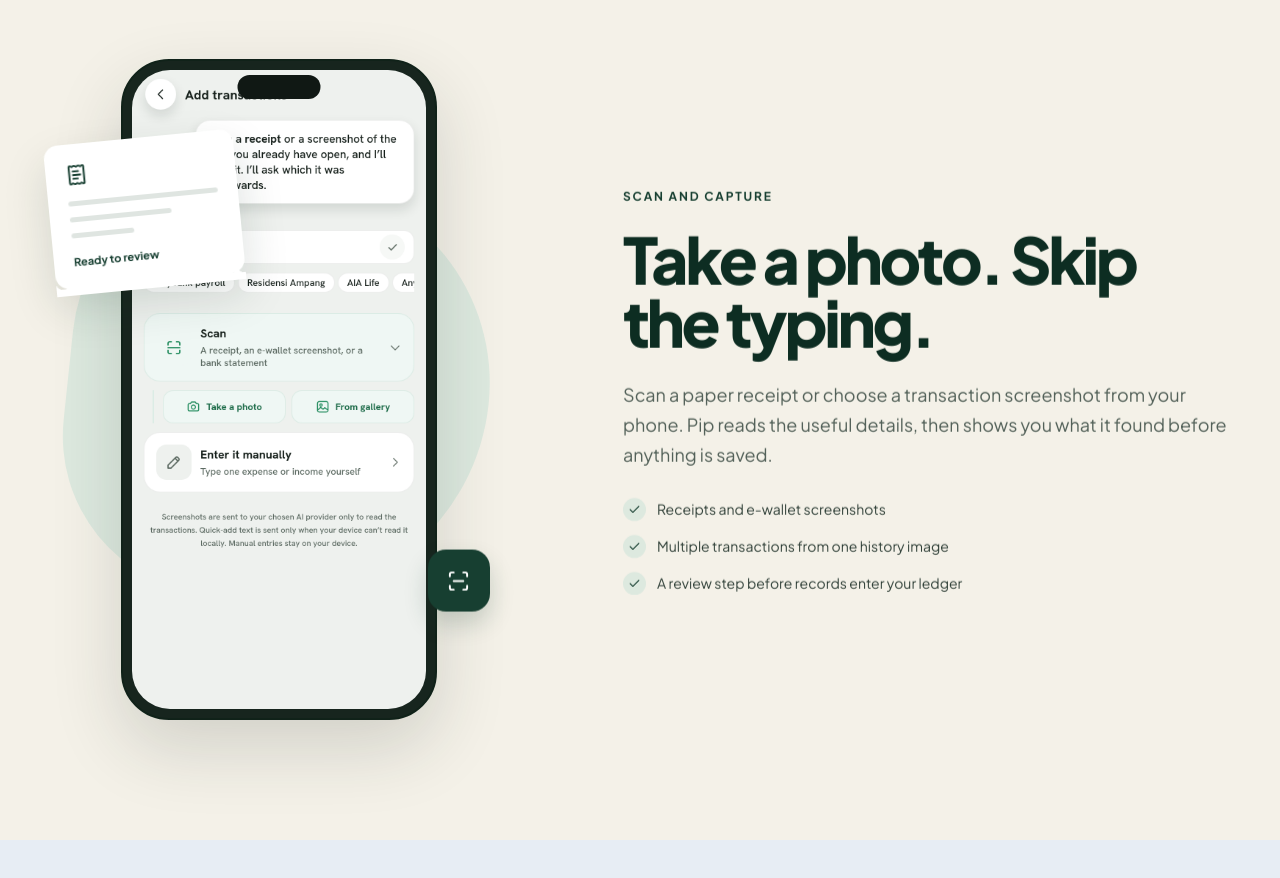
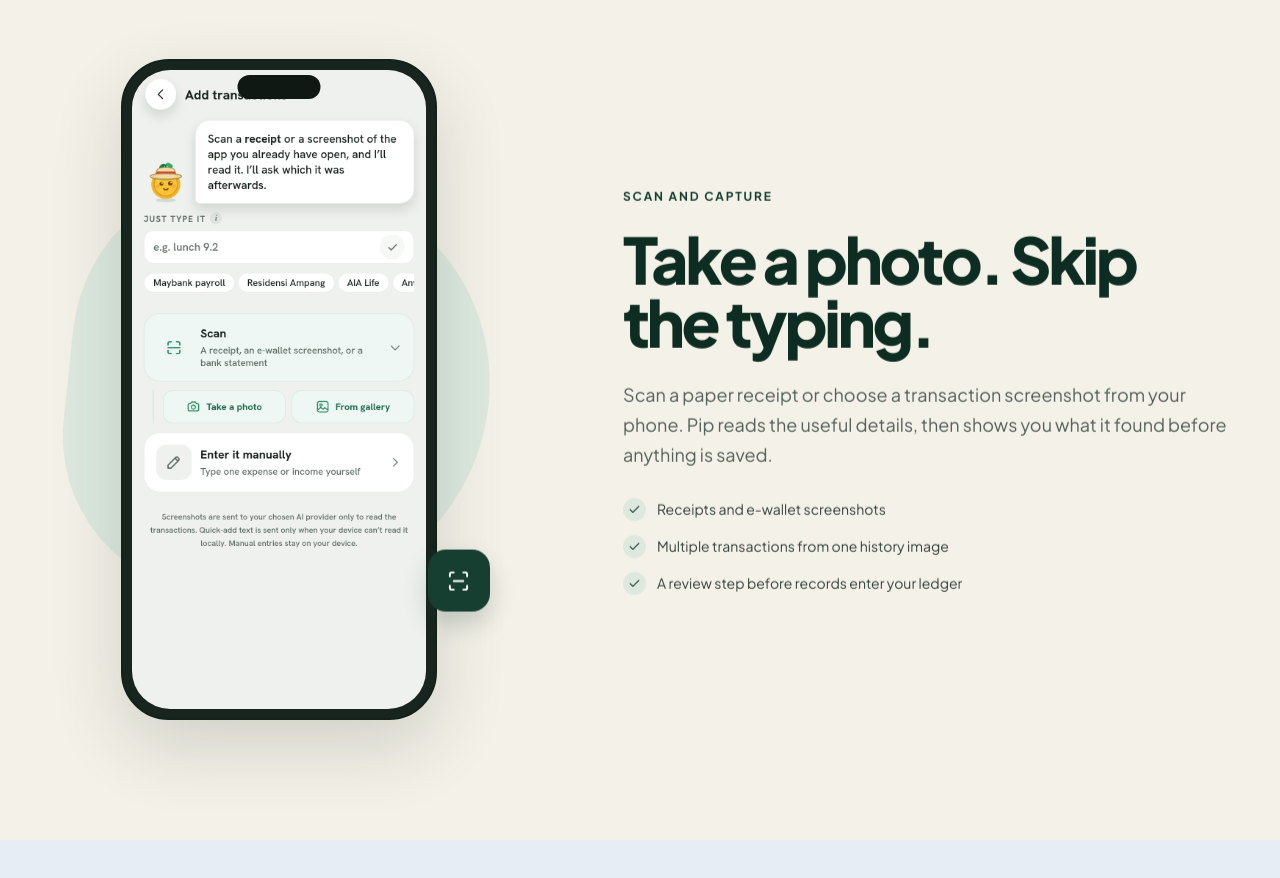
Before and after one commit to yabgzichien/PipSavingsLanding, a React (Vite) app: page / in a window 1280 px wide. Shown: the part 3360-4238 px from the top of the page. Built offline with nearby package versions, Linux system fonts and the light colour scheme.

Commit message:
Remove receipt slip from scan feature section

```diff
--- a/src/App.tsx
+++ b/src/App.tsx
@@ -10,7 +10,6 @@ import {
   LockKeyhole,
   Menu,
   MessageCircleMore,
-  ReceiptText,
   ScanLine,
   ShieldCheck,
   Sparkles,
@@ -354,13 +353,6 @@ function FeatureStory() {
         reverse
         media={
           <div className="capture-media">
-            <div className="receipt-slip" aria-hidden="true">
-              <ReceiptText size={22} />
-              <span className="receipt-line receipt-line--long" />
-              <span className="receipt-line" />
-              <span className="receipt-line receipt-line--short" />
-              <strong>Ready to review</strong>
-            </div>
             <PhoneFrame src="/screens/scan.png" alt="Pip screen for scanning a receipt or transaction screenshot" />
             <div className="scan-corner"><ScanLine size={23} /></div>
           </div>
--- a/src/styles.css
+++ b/src/styles.css
@@ -726,55 +726,6 @@ h3 {
   background: var(--sage);
   transform: rotate(6deg);
 }
-
-.receipt-slip {
-  position: absolute;
-  z-index: 4;
-  top: 86px;
-  left: 0;
-  width: 190px;
-  padding: 20px;
-  border-radius: 14px;
-  background: white;
-  box-shadow: 0 20px 45px rgba(22, 47, 35, 0.15);
-  color: var(--forest);
-  transform: rotate(-7deg);
-  animation: receipt-float 6s ease-in-out infinite alternate;
-}
-
-.receipt-slip::after {
-  content: '';
-  position: absolute;
-  right: 0;
-  bottom: -7px;
-  left: 0;
-  height: 14px;
-  background: radial-gradient(circle at 7px 0, transparent 7px, white 7.5px) 0 0 / 14px 14px repeat-x;
-}
-
-.receipt-slip strong {
-  display: block;
-  margin-top: 17px;
-  font-size: 11px;
-}
-
-.receipt-line {
-  display: block;
-  width: 68%;
-  height: 5px;
-  margin-top: 11px;
-  border-radius: 4px;
-  background: #dfe5e1;
-}
-
-.receipt-line--long {
-  width: 100%;
-}
-
-.receipt-line--short {
-  width: 42%;
-}
-
 .scan-corner {
   position: absolute;
   z-index: 4;
@@ -1528,15 +1479,6 @@ h3 {
   }
 }
 
-@keyframes receipt-float {
-  0% {
-    transform: rotate(-7deg) translateY(0);
-  }
-  100% {
-    transform: rotate(-5.5deg) translateY(-8px);
-  }
-}
-
 @keyframes sparkle-pulse {
   0%, 100% {
     transform: scale(1) rotate(0deg);
@@ -1900,11 +1842,6 @@ h3 {
     left: -3px;
   }
 
-  .receipt-slip {
-    left: -6px;
-    width: 160px;
-  }
-
   .recap-media {
     transform: none;
   }
```
